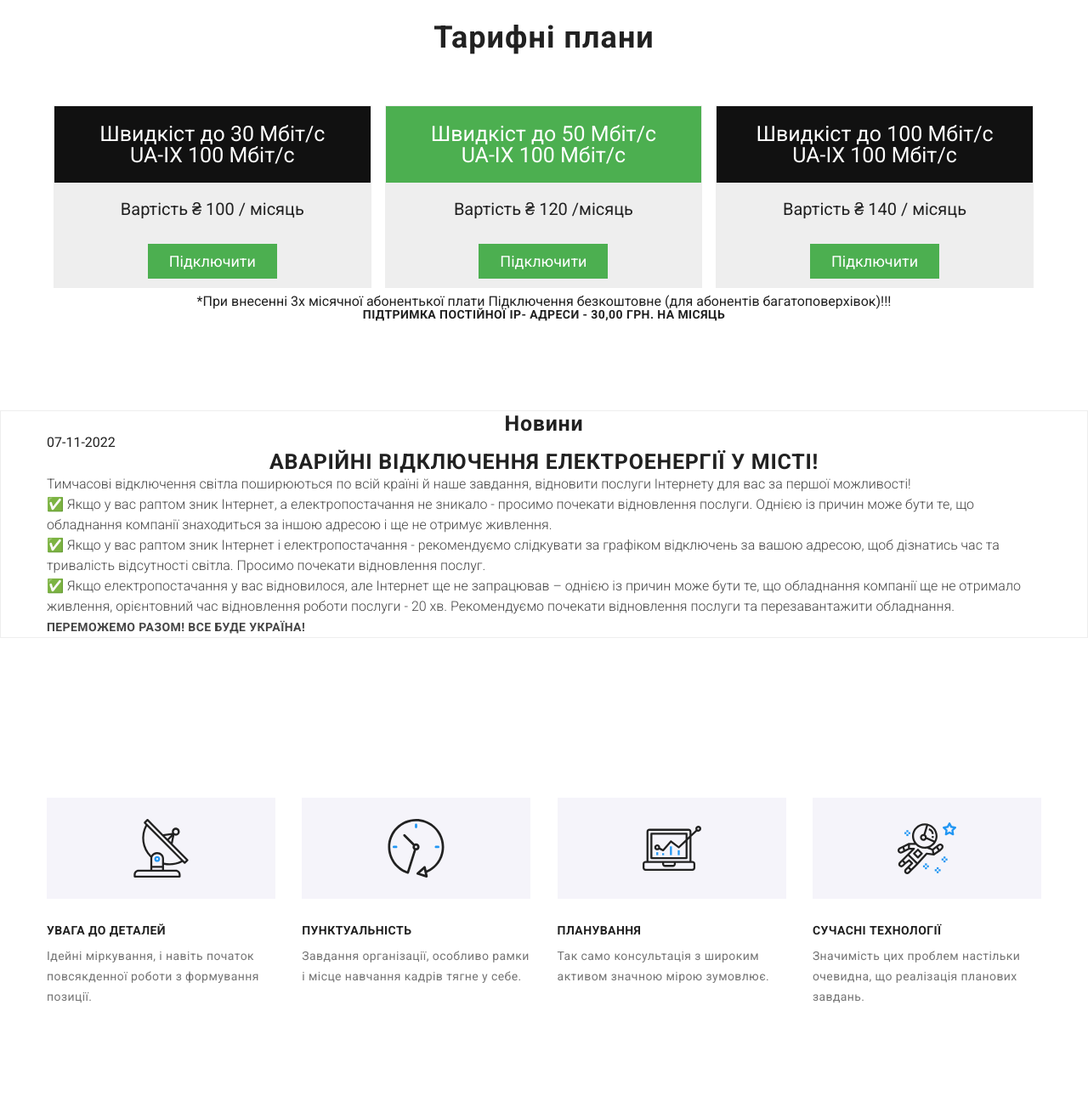
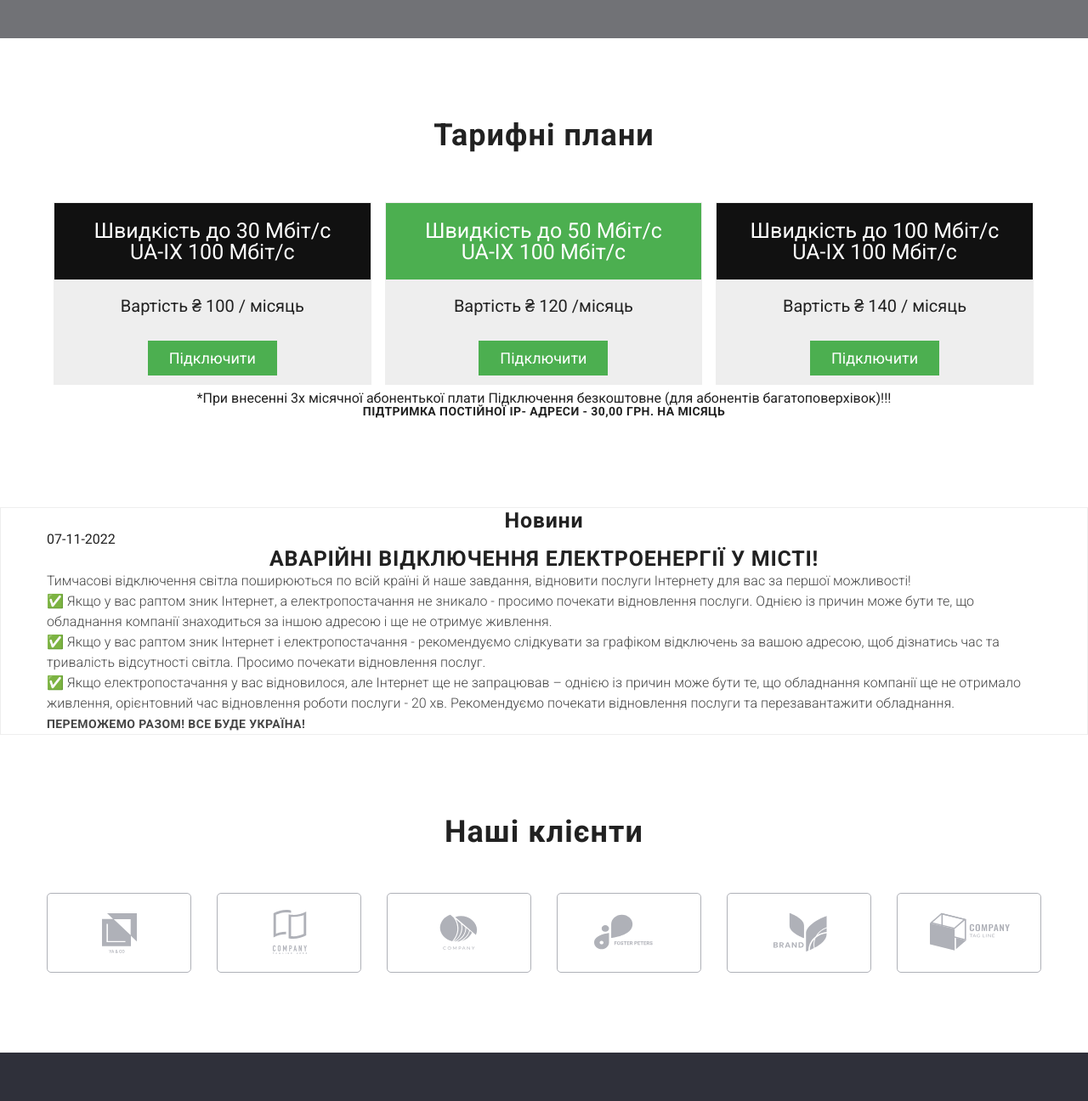
Before and after one commit to GUGYDim/Comfort-html, a plain HTML site: page index.html in a window 1280 px wide. Shown: the part 880-2176 px from the top of the page at 85% size. Drawn offline with Linux system fonts and the light colour scheme; grey boxes are pictures that could not be loaded.

Commit message:
Add files via upload

```diff
--- a/css/style.css
+++ b/css/style.css
@@ -290,14 +290,14 @@
 
 .intro-title {
     font-weight: 900;
-    font-size: 24px;
+    font-size: 44px;
     line-height: 1.36;
     text-align: center;
     letter-spacing: 0.06em;
     text-transform: uppercase;
-    color: #0000FF;
-    padding-top: 20px;
-
+    color: var(--white);
+
+    margin-bottom: 30px;
 }
 
 
@@ -324,14 +324,13 @@
 }
 .intro-title_2{
     font-weight: 400;
-    font-size: 20px;
+    font-size: 30px;
     line-height: 0,5;
     text-align: center;
     letter-spacing: 0.06em;
     text-transform: uppercase;
-    color: #ffff00;
-
-    padding-top: 20px;
+    color: var(--white);
+    margin-bottom: 30px;
 }
 
 
--- a/index.html
+++ b/index.html
@@ -251,9 +251,7 @@
                 <li class="header-social-item">
                     <a href="#" class="header-social-link">Facebook</a>
                 </li>
-                <li class="header-social-item">
-                    <a href="#" class="header-social-link">LinkedIn</a>
-                </li>
+
             </ul>
 
             <!-- Burger menu -->
@@ -355,7 +353,7 @@
             <h2 class="section-title">Тарифні плани</h2>
                 <div class="columns">
                     <ul class="price">
-                      <li class="header_price">Швидкіст	до 30 Мбіт/с <br> UA-IX 100 Мбіт/с </li>
+                      <li class="header_price">Швидкість	до 30 Мбіт/с <br> UA-IX 100 Мбіт/с </li>
                       <li class="grey">Вартість ₴ 100 / місяць</li>
                       <li class="grey"><a href="#" class="button">Підключити</a></li>
                     </ul>
@@ -363,7 +361,7 @@
 
                   <div class="columns">
                     <ul class="price">
-                      <li class="header_price" style="background-color:#4CAF50">Швидкіст до 50 Мбіт/с <br>UA-IX 100 Мбіт/с</li>
+                      <li class="header_price" style="background-color:#4CAF50">Швидкість до 50 Мбіт/с <br>UA-IX 100 Мбіт/с</li>
                       <li class="grey">Вартість ₴ 120 /місяць</li>
                       <li class="grey"><a href="#" class="button">Підключити</a></li>
                     </ul>
@@ -371,7 +369,7 @@
 
                   <div class="columns">
                     <ul class="price">
-                      <li class="header_price">Швидкіст до 100 Мбіт/с <br>UA-IX 100 Мбіт/с</li>
+                      <li class="header_price">Швидкість до 100 Мбіт/с <br>UA-IX 100 Мбіт/с</li>
                       <li class="grey">Вартість ₴ 140 / місяць</li>
                       <li class="grey"><a href="#" class="button">Підключити</a></li>
                     </ul>
@@ -398,53 +396,6 @@
 
         </div>
      </section>
-
-
-       <section class="section">
-            <div class="container">
-                <ul class="character">
-                    <li class="character-item">
-                        <div class="character-img-container">
-                            <img class="character-img" src="./img/character/character-img-1.svg" alt="character image">
-                        </div>
-                        <h4 class="character-item-title">УВАГА ДО ДЕТАЛЕЙ</h4>
-                        <p class="character-item-text">Ідейні міркування, і навіть початок повсякденної роботи з формування позиції.</p>
-                    </li>
-
-                    <li class="character-item">
-                        <div class="character-img-container">
-                            <img class="character-img" src="./img/character/character-img-2.svg" alt="character image">
-                        </div>
-                        <h4 class="character-item-title">ПУНКТУАЛЬНІСТЬ</h4>
-                        <p class="character-item-text">Завдання організації, особливо рамки і місце навчання кадрів тягне у себе.</p>
-                    </li>
-
-                    <li class="character-item">
-                        <div class="character-img-container">
-                            <img class="character-img" src="./img/character/character-img-3.svg" alt="character image">
-                        </div>
-                        <h4 class="character-item-title">ПЛАНУВАННЯ</h4>
-                        <p class="character-item-text">Так само консультація з широким активом значною мірою зумовлює.</p>
-                    </li>
-
-                    <li class="character-item">
-                        <div class="character-img-container">
-                            <img class="character-img" src="./img/character/character-img-4.svg" alt="character image">
-                        </div>
-                        <h4 class="character-item-title">СУЧАСНІ ТЕХНОЛОГІЇ</h4>
-                        <p class="character-item-text">Значимість цих проблем настільки очевидна, що реалізація планових завдань.</p>
-                    </li>
-                </ul>
-            </div>
-       </section>
-
-
-
-
-
-
-
-
 
         <section class="section">
             <div class="container">
```
Also changed, not shown: 1 other file.
